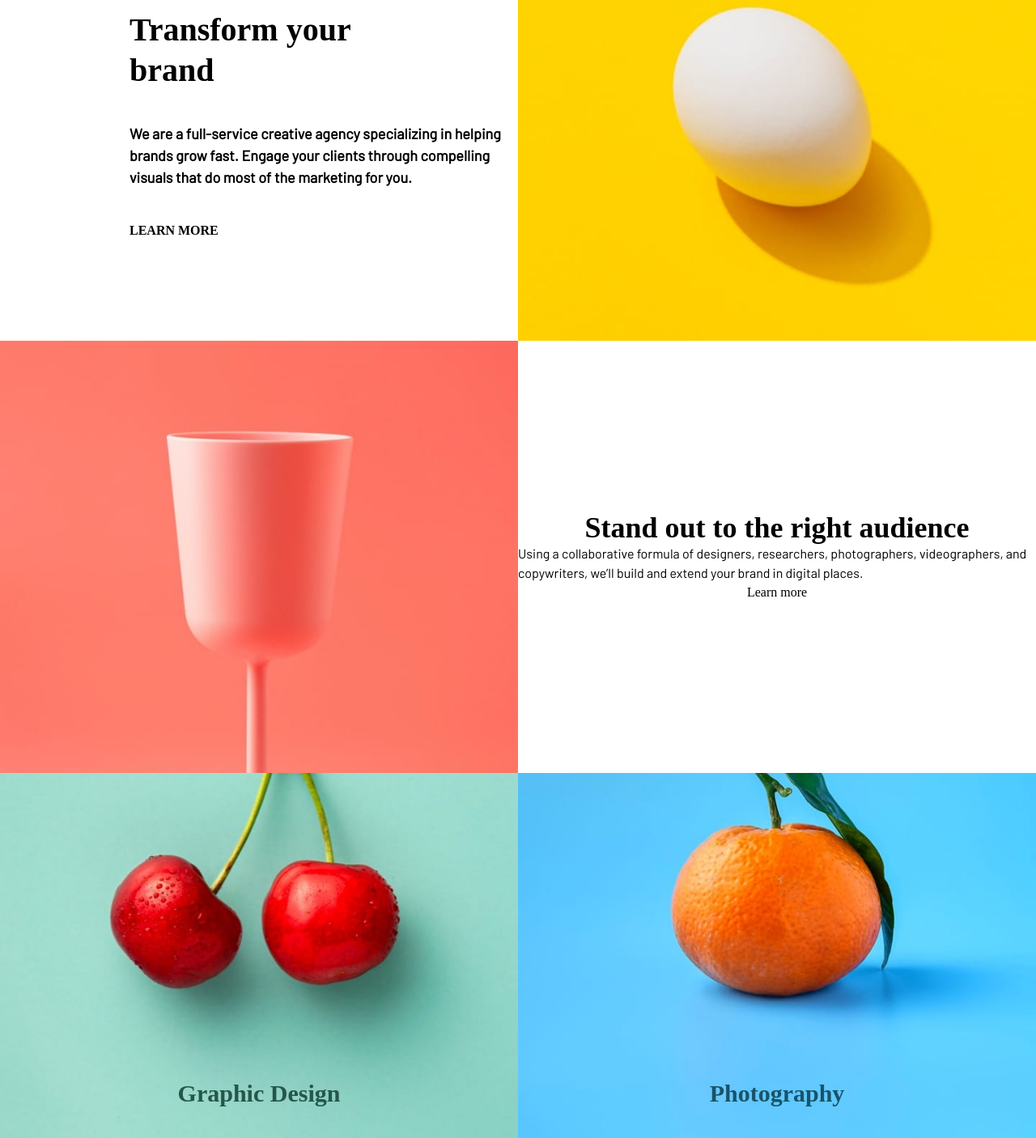
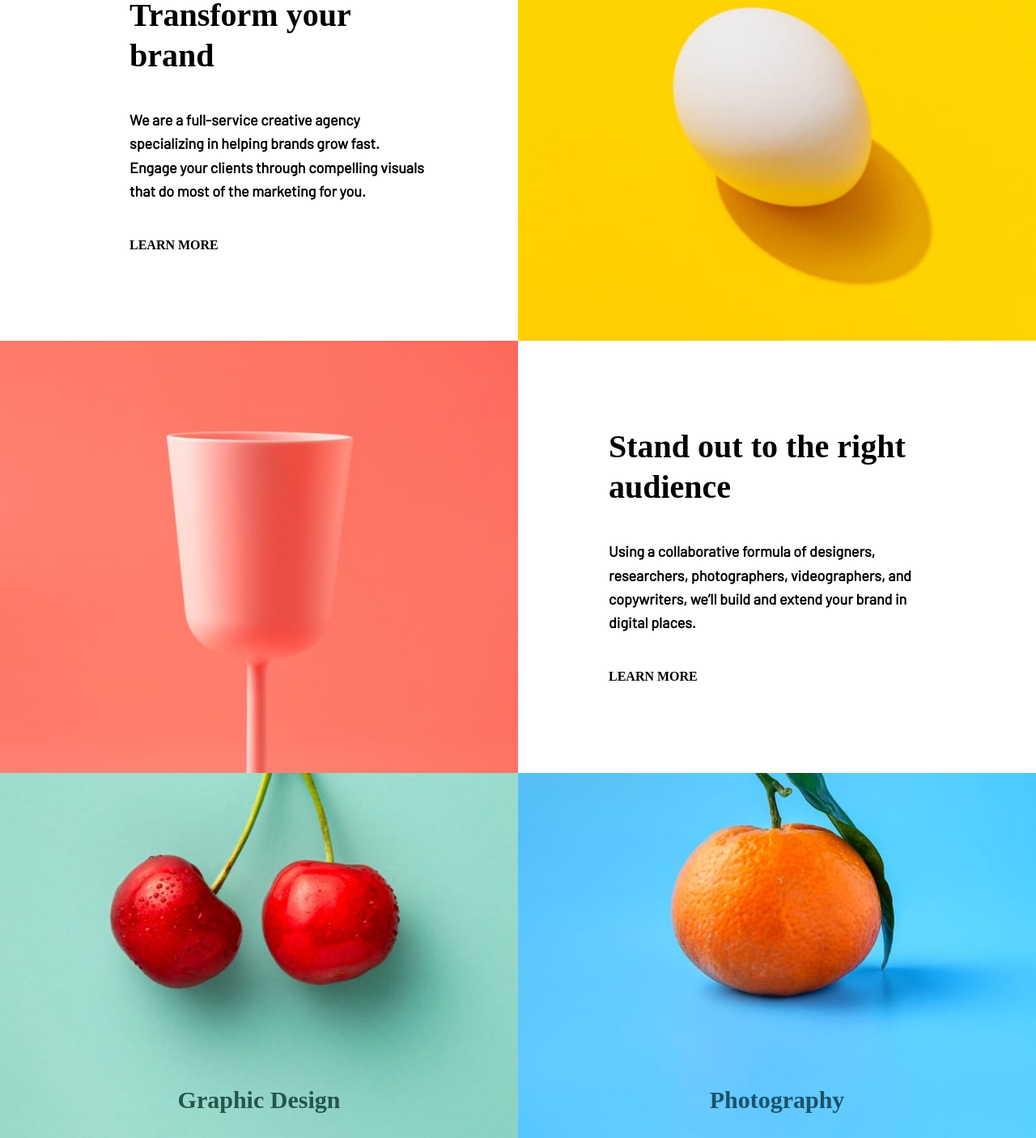
Before and after one commit to jessicaArvizu/FEpractice_Sunnyside-agency-landing-page, a React (Vite) app: page / in a window 1280 px wide. Shown: the part 1040-2446 px from the top of the page at 81% size. Built offline with nearby package versions, Linux system fonts and the light colour scheme.

Commit message:
Update App.jsx

```diff
--- a/src/App.jsx
+++ b/src/App.jsx
@@ -23,7 +23,7 @@ function App() {
             Transform your brand
           </h2>
 
-          <p className='text-[18px] font-semibold'>
+          <p className='text-[18px] font-semibold pr-28 leading-relaxed	'>
             We are a full-service creative agency specializing in helping brands grow fast.
             Engage your clients through compelling visuals that do most of the marketing for you.
           </p>
@@ -43,19 +43,19 @@ function App() {
         <div>
           <img src={imgStandOut} alt='Coralish Pink glass cup on a darker coral background.' />
         </div>
-        <div className='flex flex-col justify-center items-center'>
+        <div className='flex flex-col justify-center space-y-10 pl-28'>
 
-        <h2 className='text-4xl font-black'>
+          <h2 className='text-[40px] font-black leading-[50px] pr-40'>
             Stand out to the right audience
           </h2>
 
-          <p>
+          <p className='text-[18px] font-semibold pr-36 leading-relaxed	'>
             Using a collaborative formula of designers, researchers, photographers,
             videographers, and copywriters, we’ll build and extend your brand in digital places.
           </p>
 
           <h3>
-            <a>
+            <a className='hover:underline uppercase font-black'>
               Learn more
             </a>
           </h3>
@@ -67,7 +67,7 @@ function App() {
           <img src={imgGraphicDesign} alt='Cherries on a green background.' />
 
           <div className="absolute top-80 left-0 right-0 bottom-0 flex flex-col justify-center items-center p-36">
-            <h2 className="text-3xl font-bold mb-4 font-black text-ss_dark-des-cyan">
+            <h2 className="text-3xl font-bold mb-4 mt-4 font-black text-ss_dark-des-cyan">
               Graphic Design
             </h2>
             <p className="font-bold px-12 mt-4 text-center leading-relaxed text-ss_dark-des-cyan">
@@ -81,7 +81,7 @@ function App() {
           <img src={imgPhotography} alt='Tangerine on a teal background.' />
 
           <div className="absolute top-80 left-0 right-0 bottom-0 flex flex-col justify-center items-center p-36">
-            <h2 className="text-3xl font-bold mb-4 font-black text-ss_dark-blue">
+            <h2 className="text-3xl font-bold mb-4 mt-4 font-black text-ss_dark-blue">
               Photography
             </h2>
             <p className="font-bold px-12 mt-4 text-center leading-relaxed text-ss_dark-blue">
```
